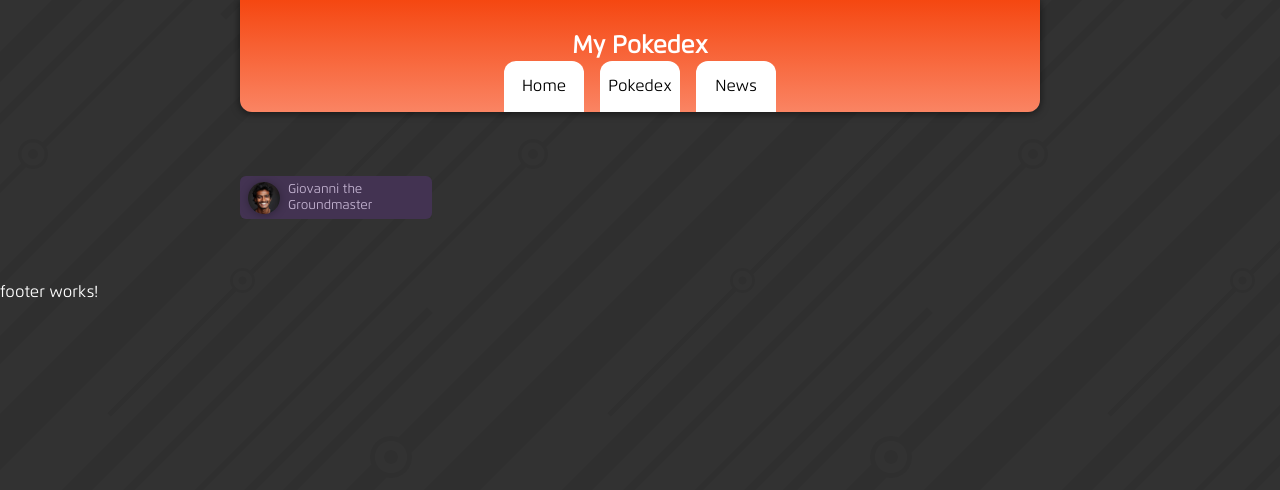
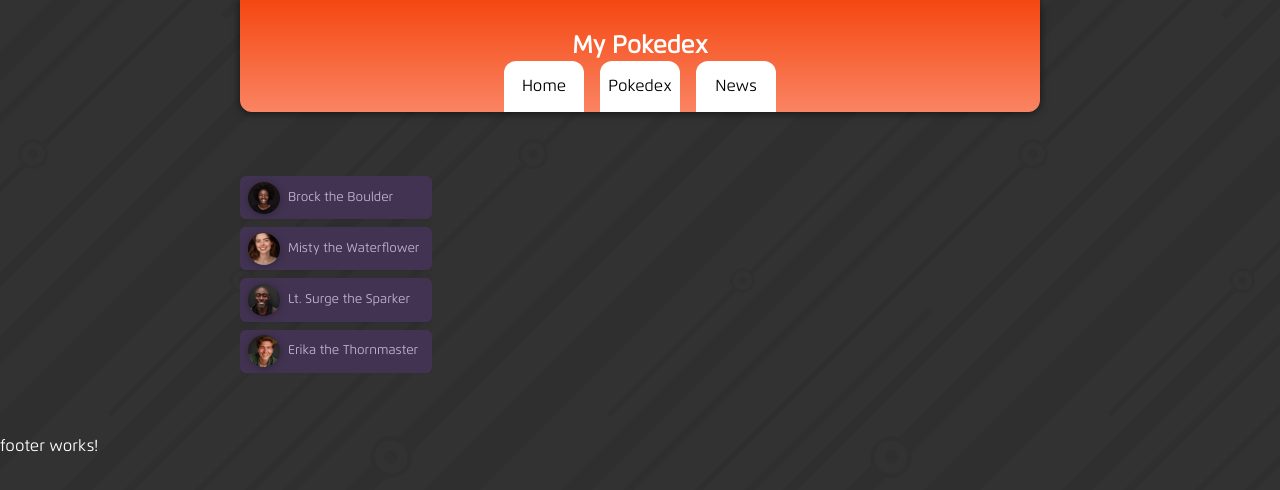
Before and after one commit to giantgyu/pokedex, an Angular app in the folder my-pokedex-app/: page / in a window 1280 px wide. Shown: the top 490 px of the page. Built offline with nearby package versions, Linux system fonts and the light colour scheme.

Commit message:
used Input to show users

```diff
--- a/my-pokedex-app/src/app/app.component.css
+++ b/my-pokedex-app/src/app/app.component.css
@@ -29,7 +29,7 @@
     grid-template-columns: 1fr 3fr;
   }
 
-  #users {
+  #trainers {
     flex-direction: column;
   }
 
--- a/my-pokedex-app/src/app/app.component.html
+++ b/my-pokedex-app/src/app/app.component.html
@@ -2,7 +2,18 @@
 
 <main>
   <ul id="trainers">
-    <li><app-trainers></app-trainers></li>
+    <li>
+      <app-trainers [avatar]="trainers[0].avatar" [name]="trainers[0].name" />
+    </li>
+    <li>
+      <app-trainers [avatar]="trainers[1].avatar" [name]="trainers[1].name" />
+    </li>
+    <li>
+      <app-trainers [avatar]="trainers[2].avatar" [name]="trainers[2].name" />
+    </li>
+    <li>
+      <app-trainers [avatar]="trainers[3].avatar" [name]="trainers[3].name" />
+    </li>
   </ul>
 </main>
 
--- a/my-pokedex-app/src/app/app.component.ts
+++ b/my-pokedex-app/src/app/app.component.ts
@@ -2,6 +2,7 @@
 import { HeaderComponent } from './components/header/header.component';
 import { FooterComponent } from './components/footer/footer.component';
 import { TrainersComponent } from './components/trainers/trainers.component';
+import { DUMMY_USERS } from './dummy-users';
 
 @Component({
   selector: 'app-root',
@@ -10,5 +11,6 @@
   styleUrl: './app.component.css',
 })
 export class AppComponent {
+  trainers = DUMMY_USERS;
   title = 'my-pokedex-app';
 }
--- a/my-pokedex-app/src/app/components/trainers/trainers.component.html
+++ b/my-pokedex-app/src/app/components/trainers/trainers.component.html
@@ -1,6 +1,6 @@
 <div>
   <button (click)="onSelectTrainer()">
-    <img [src]="imagePath" [alt]="selectedTrainer.name" />
-    <span>{{ selectedTrainer.name }}</span>
+    <img [src]="imagePath" [alt]="name" />
+    <span>{{ name }}</span>
   </button>
 </div>
--- a/my-pokedex-app/src/app/components/trainers/trainers.component.ts
+++ b/my-pokedex-app/src/app/components/trainers/trainers.component.ts
@@ -1,5 +1,4 @@
-import { Component } from '@angular/core';
-import { DUMMY_USERS } from '../../dummy-users';
+import { Component, Input } from '@angular/core';
 
 @Component({
   selector: 'app-trainers',
@@ -8,13 +7,12 @@
   styleUrl: './trainers.component.css',
 })
 export class TrainersComponent {
-  selectedTrainer = DUMMY_USERS[Math.floor(Math.random() * DUMMY_USERS.length)];
+  @Input({ required: true }) avatar!: string;
+  @Input({ required: true }) name!: string;
 
   get imagePath() {
-    return 'assets/users/' + this.selectedTrainer.avatar;
+    return 'assets/users/' + this.avatar;
   }
 
-  onSelectTrainer() {
-    alert('Select Trainer');
-  }
+  onSelectTrainer() {}
 }
```
